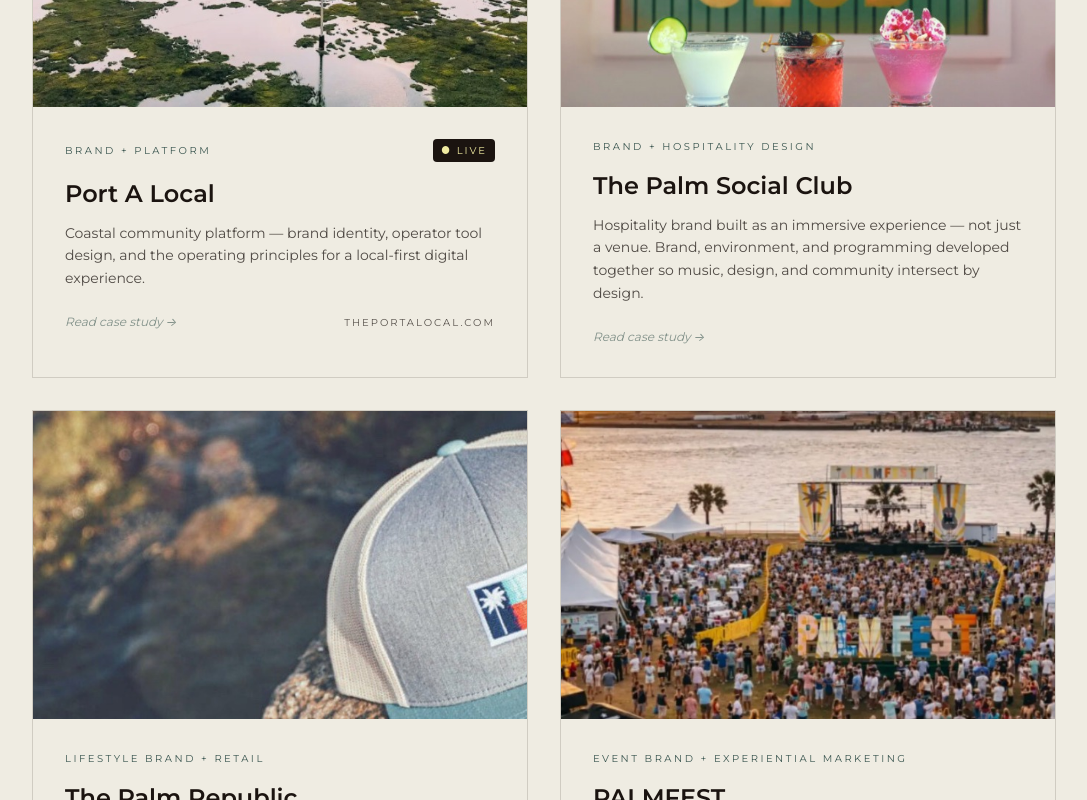
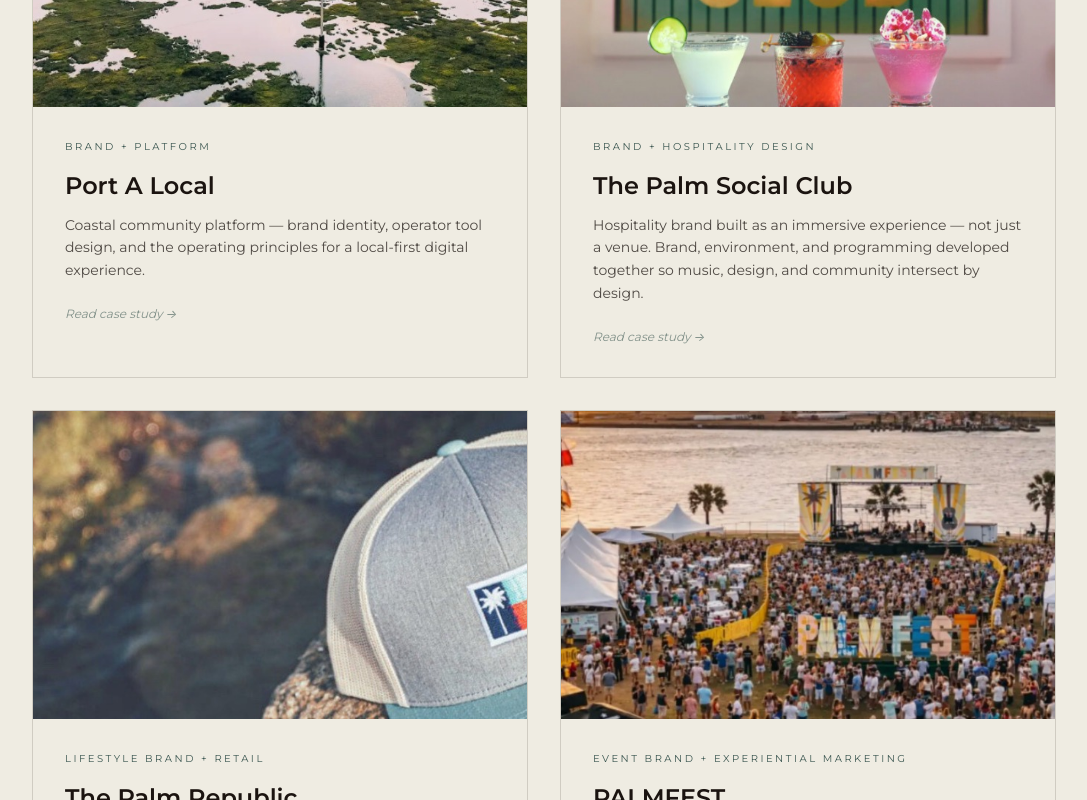
Before and after one commit to haveebot/farley-creative-site, a Next.js app: page /work in a window 1280 px wide. Shown: the part 780-1580 px from the top of the page, without its empty margins (96-1183 px from the left). Built offline with nearby package versions, Linux system fonts and the light colour scheme.

Commit message:
fix(work): remove Live badges + URL labels from /work index tiles too

```diff
--- a/src/app/work/page.tsx
+++ b/src/app/work/page.tsx
@@ -56,35 +56,16 @@
                   </div>
                 )}
                 <div className="p-8">
-                <div className="flex items-baseline justify-between mb-4">
-                  <p className="text-[10px] uppercase tracking-[0.25em] text-forest-teal">
-                    {c.kind}
-                  </p>
-                  {c.status === "placeholder" && (
-                    <span className="text-[10px] text-warm-black/40">
-                      coming soon
-                    </span>
-                  )}
-                  {c.live_url && (
-                    <span className="text-[10px] uppercase tracking-[0.2em] text-butter-yellow bg-warm-black px-2 py-1 rounded-sm">
-                      ● Live
-                    </span>
-                  )}
-                </div>
+                <p className="text-[10px] uppercase tracking-[0.25em] text-forest-teal mb-4">
+                  {c.kind}
+                </p>
                 <h2 className="text-2xl font-semibold mb-3">{c.title}</h2>
                 <p className="text-sm leading-relaxed text-warm-black/75 mb-6">
                   {c.hook_short}
                 </p>
-                <div className="flex items-baseline justify-between gap-4">
-                  <p className="text-xs italic text-forest-teal opacity-60 group-hover:opacity-100 transition">
-                    Read case study →
-                  </p>
-                  {c.live_url && (
-                    <span className="text-[10px] uppercase tracking-[0.2em] text-warm-black/70">
-                      {c.live_url_label}
-                    </span>
-                  )}
-                </div>
+                <p className="text-xs italic text-forest-teal opacity-60 group-hover:opacity-100 transition">
+                  Read case study →
+                </p>
                 </div>
               </Link>
             ))}
```
